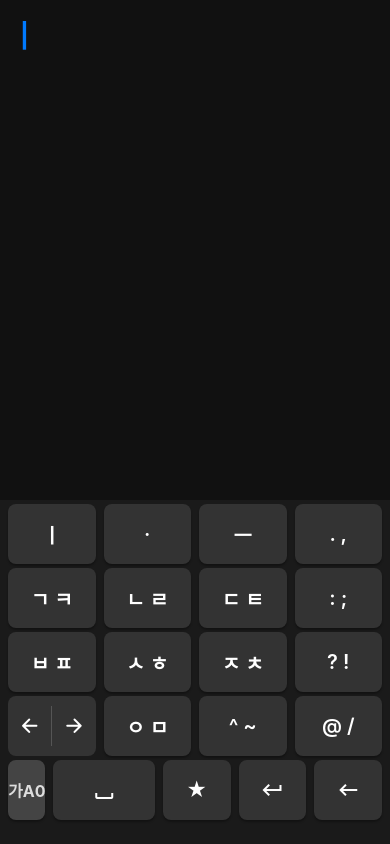
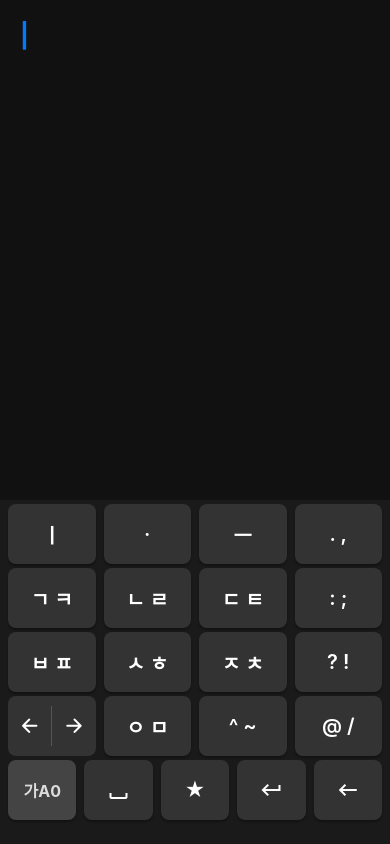
Before and after one commit to DragonCastle7512/hanul-keyboard, a React Native app: screen / in a window 390 px wide. Built offline with nearby package versions, Linux system fonts and the light colour scheme.

Commit message:
fix: 한영 변환키 너비 맞춤
- 아래 5개의 버튼 너비 일정하게 맞춤
- 한영 변환키 글자 한 개만 표시되는 문제 해결

```diff
--- a/src/components/HanulKeyboard.tsx
+++ b/src/components/HanulKeyboard.tsx
@@ -76,10 +76,10 @@ const HanulKeyboard: React.FC<HanulKeyboardProps> = ({ onPress, mode, onModeChan
 
       {/* Row 5 */}
       <View style={styles.row}>
-        <TouchableOpacity style={[styles.button, styles.specialButton]} onPress={onModeChange}>
+        <TouchableOpacity style={[styles.button, styles.specialButton, { flex: 1 }]} onPress={onModeChange}>
           <Text style={styles.specialButtonText}>{mode === 'ko' ? '가A0' : mode === 'en' ? 'ABC' : '123'}</Text>
         </TouchableOpacity>
-        {renderButton('_', 'Space', 1.5, <MaterialCommunityIcons name="keyboard-space" size={24} color="white" />)}
+        {renderButton('_', 'Space', 1, <MaterialCommunityIcons name="keyboard-space" size={24} color="white" />)}
         {renderButton('★', '★')}
         {renderButton('↵', 'Enter', 1, <MaterialCommunityIcons name="keyboard-return" size={24} color="white" />)}
         {renderButton('⌫', 'Backspace', 1, <MaterialCommunityIcons name="keyboard-backspace" size={24} color="white" />)}
@@ -127,6 +127,10 @@ const styles = StyleSheet.create({
     color: '#ddd',
     fontSize: 16,
     fontWeight: 'bold',
+    includeFontPadding: false,
+    textAlignVertical: 'center',
+    textAlign: 'center',
+    width: '100%',
   },
   splitButtonContainer: {
     flexDirection: 'row',
```
